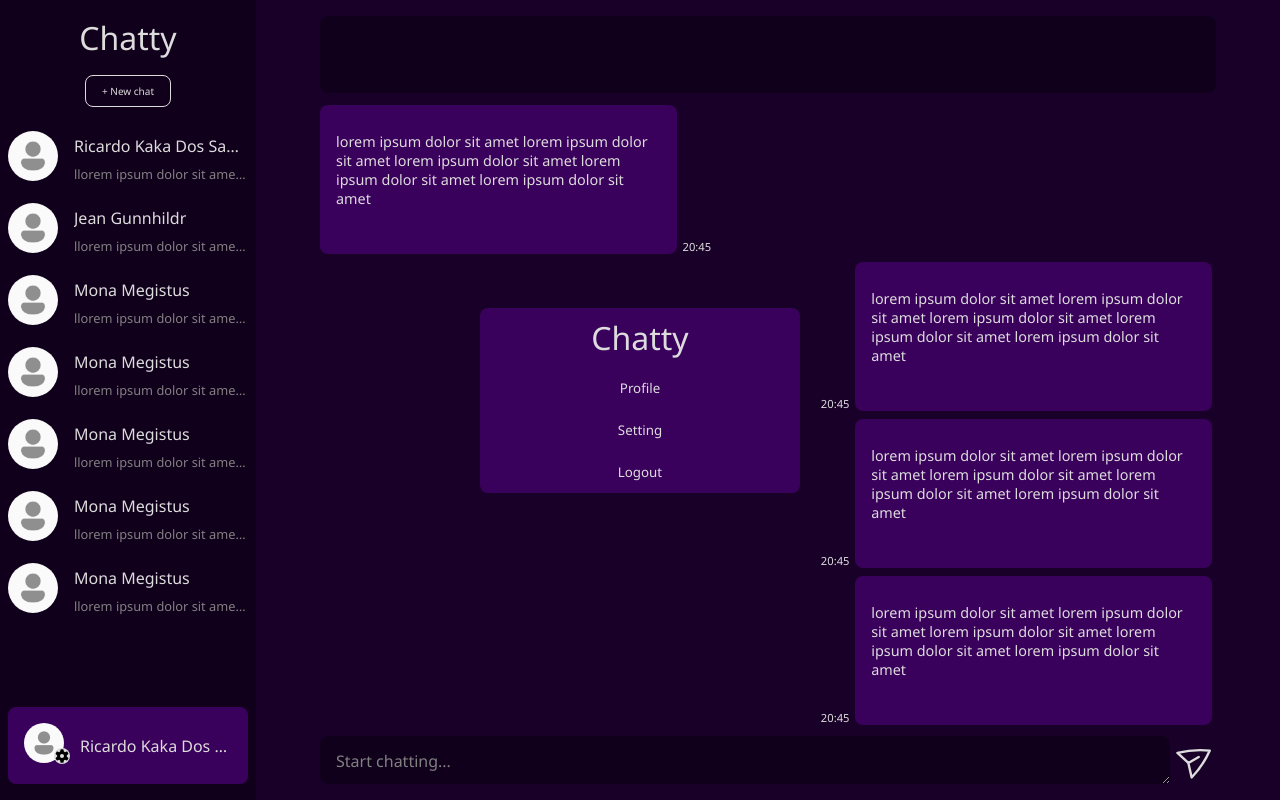
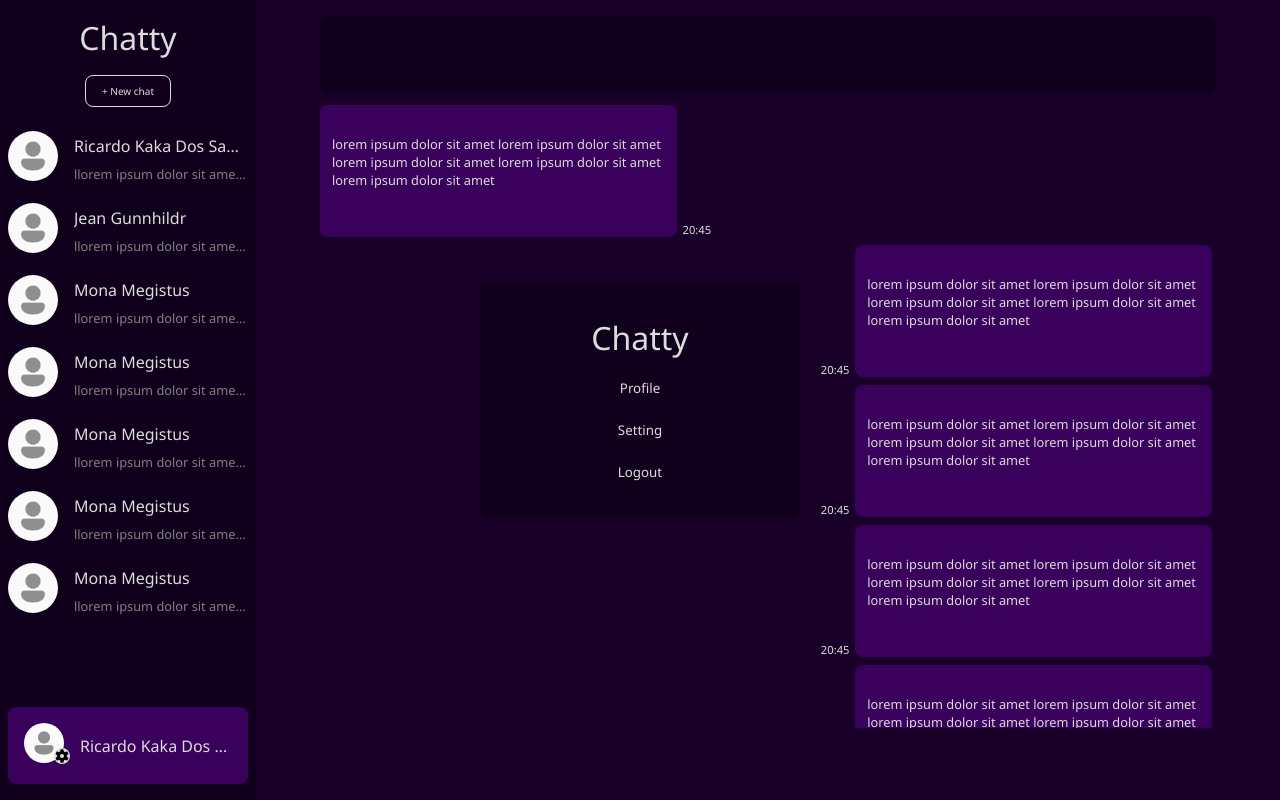
Before and after one commit to iqbaltaufiq/chatty, a website: page public/index.html in a window 1280 px wide. Both pictures are taken after a click on the button 62 px from the left and 758 px from the top of the page. Drawn offline with Linux system fonts and the light colour scheme.

Commit message:
feat: update chat area styling

```diff
--- a/public/static/css/index.css
+++ b/public/static/css/index.css
@@ -196,14 +196,14 @@ main {
 
     .bubble {
         max-width: 40%;
-        padding: 0.5rem 1rem;
+        padding: 0.75rem;
         margin-block: 0.25rem;
 
         position: relative;
 
         background: var(--midnight-purple-1);
         border-radius: var(--border-radius);
-        font-size: 0.9rem;
+        font-size: 0.8rem;
 
         white-space: pre-line;
         word-wrap: break-word;
@@ -235,7 +235,7 @@ main {
 }
 .chat-input {
     /* border: 1px dashed cyan; */
-
+    display: none;
     form {
         width: 100%;
         height: 100%;
@@ -269,10 +269,14 @@ main {
         height: 80%;
         padding-left: 0.5rem;
         transform: rotateZ(-30deg);
+        border-radius: 50%;
+        &:hover svg {
+            color: var(--white);
+        }
     }
     svg {
         height: 100%;
-        color: var(--white);
+        color: slategray;
     }
 }
 aside, main {
@@ -281,10 +285,11 @@ aside, main {
 
 /* Popovers */
 #setting-menu {
-    background: var(--midnight-purple-1);
+    background: var(--midnight-purple-5);
     border-radius: var(--border-radius);
     border: none;
     margin: auto;
+    padding-block: 1.5rem;
     width: 25vw;
     text-align: center;
 
```
